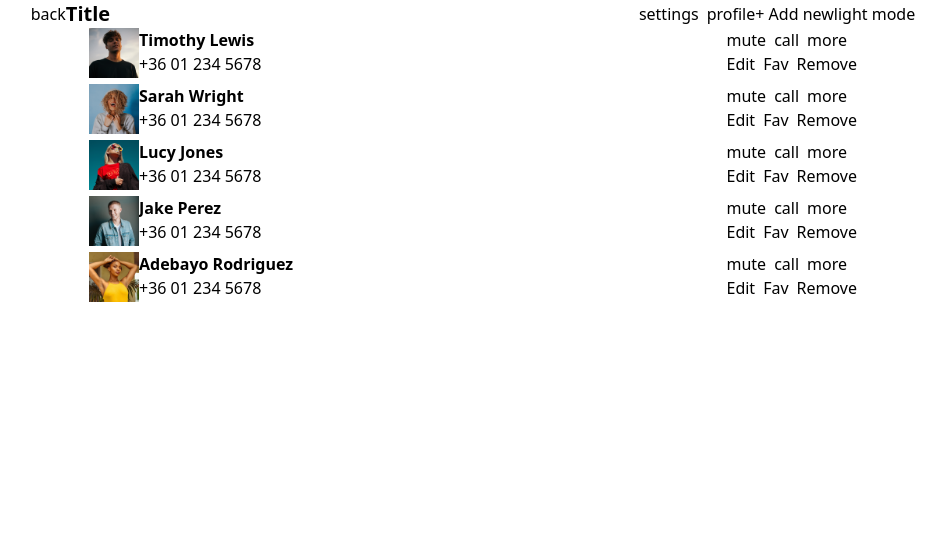
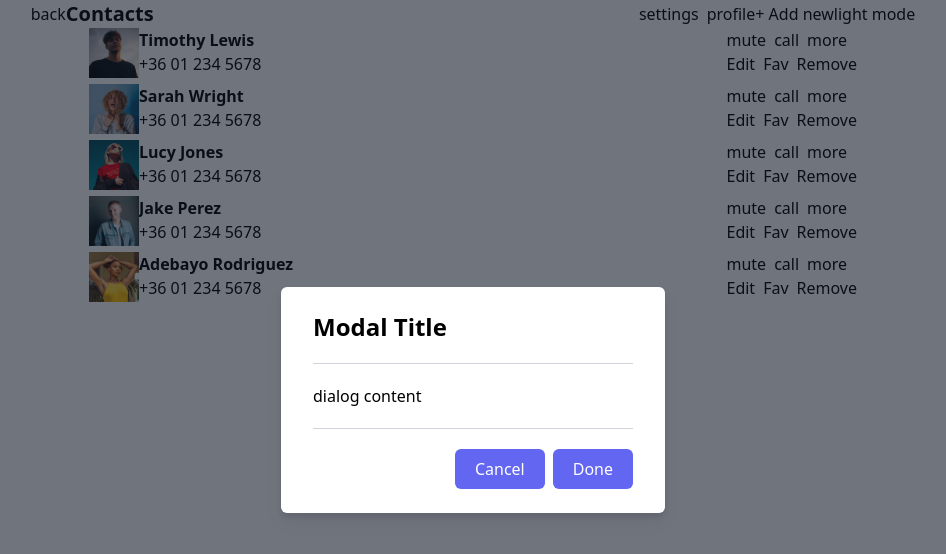
Before and after one commit to DavidMehari/ux-developer-challenge, a Next.js app: page /contacts in a window 1280 px wide. Shown: the top 554 px of the page, without its empty margins (167-1113 px from the left). Built offline with nearby package versions, Linux system fonts and the light colour scheme.

Commit message:
empty modal added

```diff
--- /dev/null
+++ b/components/Modal.tsx
@@ -0,0 +1,52 @@
+import { Dispatch, SetStateAction } from "react";
+
+type ModalProps = {
+    modalOpen: Boolean,
+    setModalOpen: Dispatch<SetStateAction<boolean>>
+}
+
+const Modal = ({ modalOpen, setModalOpen }: ModalProps) => {
+
+  const handleClose = () => {
+    setModalOpen(false)
+  }
+
+  return (
+    <>
+      <div
+        id="overlay"
+        className={`fixed z-40 w-screen h-screen inset-0 bg-gray-900 bg-opacity-60 ${!modalOpen && 'hidden'}`}
+        onClick={handleClose}
+      ></div>
+
+      <div
+        id="modal"
+        className={`fixed z-50 top-1/2 left-1/2 -translate-x-1/2 -translate-y-1/2 w-96 bg-white rounded-md px-8 py-6 space-y-5 drop-shadow-lg ${!modalOpen && 'hidden'}`}
+      >
+        <h1 className="text-2xl font-semibold">Modal Title</h1>
+        <div className="py-5 border-t border-b border-gray-300">
+          <p>
+            dialog content
+          </p>
+        </div>
+        <div className="flex justify-end gap-2">
+          <button
+            id="cancel"
+            className="px-5 py-2 bg-indigo-500 hover:bg-indigo-700 text-white cursor-pointer rounded-md"
+            onClick={handleClose}
+          >
+            Cancel
+          </button>
+          <button
+            id="done"
+            className="px-5 py-2 bg-indigo-500 hover:bg-indigo-700 text-white cursor-pointer rounded-md"
+          >
+            Done
+          </button>
+        </div>
+      </div>
+    </>
+  );
+};
+
+export default Modal;
--- a/components/contacts/ContactsHeader.tsx
+++ b/components/contacts/ContactsHeader.tsx
@@ -1,20 +1,29 @@
-const ContactsHeader = () => {
+import { useRouter } from "next/router";
+import { Dispatch, SetStateAction } from "react";
+
+type ContactHeaderProps = {
+  setModalOpen: Dispatch<SetStateAction<boolean>>
+}
+
+const ContactsHeader = ({ setModalOpen }: ContactHeaderProps) => {
+  const router = useRouter()
+
   return (
     <div id="contacts-header" className="flex justify-center">
-      <button>back</button>
+      <button type="button" onClick={() => router.back()}>back</button>
       <div
         id="contacts-headline"
         className="max-w-screen-md w-screen flex justify-between items-center"
       >
         <div id="contacts-title" className="text-xl font-bold">
-          Title
+          Contacts
         </div>
         <div id="contacts-menu" className="flex">
           <div id="secondary-btns" className="flex gap-2">
             <button>settings</button>
             <button>profile</button>
           </div>
-          <button>+ Add new</button>
+          <button onClick={() => setModalOpen(true)}>+ Add new</button>
         </div>
       </div>
       <button>light mode</button>
--- a/pages/contacts.tsx
+++ b/pages/contacts.tsx
@@ -1,12 +1,19 @@
 import { NextPage } from 'next';
+import { useState } from 'react';
 import ContactsHeader from '../components/contacts/ContactsHeader';
 import ContactsList from '../components/contacts/ContactsList';
+import Modal from '../components/Modal';
 
 const Contacts: NextPage = () => {
+
+  const [modalOpen, setModalOpen] = useState(true)
+
   return (
     <>
-      <ContactsHeader />
+      <ContactsHeader setModalOpen={setModalOpen}/>
       <ContactsList />
+
+      <Modal modalOpen={modalOpen} setModalOpen={setModalOpen} />
     </>
   );
 };
```
